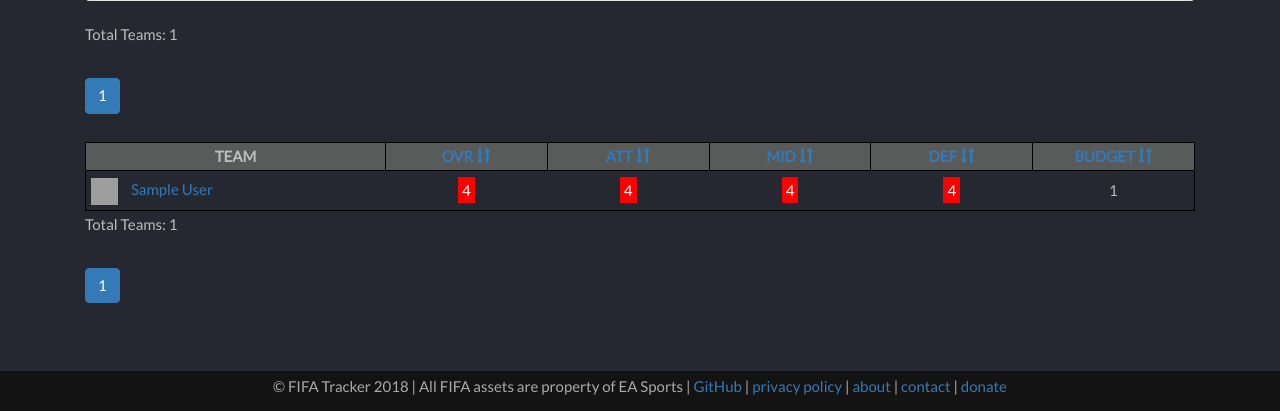
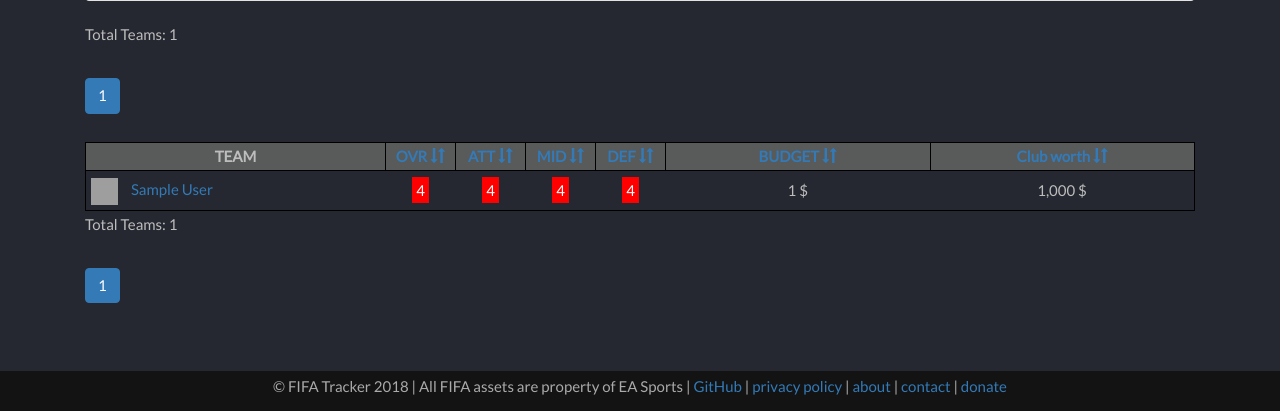
Before and after one commit to mortier80653/FIFA-Tracker, a Django app: page /teams/ in a window 1280 px wide. Shown: the part 756-1167 px from the top of the page. Run offline with Django 3.2, Linux system fonts and the light colour scheme; a user stored in the database is signed in; tables that the repository leaves empty hold one stand-in row (values such as "Sample post"); parts of the project's set-up code (start-up, migrations or seed data) failed here and were passed over; some libraries are stand-ins or nearby versions; grey boxes are pictures that could not be loaded.

Commit message:
Added "Club Worth" column to teams Club worth and transfer budget is now comma separated

```diff
--- a/FIFATracker/static/js/FIFA_TRACKER.js
+++ b/FIFATracker/static/js/FIFA_TRACKER.js
@@ -11,8 +11,24 @@ $(document).ready(function(){
   changeProfilePublicStatus();
   cleanUrl();
   careerFileUpload();
+  numberWithCommas();
   ToolsCalculator();
 });
+
+function numberWithCommas() {
+    // Club Worth
+    let cwspan = $(".clubworth");
+    cwspan.each(function() {
+        $(this).text($(this).text().replace(/(\d)(?=(\d{3})+(?!\d))/g, "$1,") + ",000");
+    });
+
+    // Transfer Budget
+    let tbspan = $(".transferbudget");
+    tbspan.each(function() {
+        $(this).text($(this).text().replace(/(\d)(?=(\d{3})+(?!\d))/g, "$1,"));
+    });
+
+};
 
 function ToolsCalculator() {
 
--- a/FIFATracker/templates/base.html
+++ b/FIFATracker/templates/base.html
@@ -22,7 +22,7 @@
 	<script src="https://maxcdn.bootstrapcdn.com/bootstrap/4.0.0/js/bootstrap.min.js" integrity="sha384-JZR6Spejh4U02d8jOt6vLEHfe/JQGiRRSQQxSfFWpi1MquVdAyjUar5+76PVCmYl" crossorigin="anonymous"></script>
 	<script src="{% static 'js\colResizable-1.6.min.js' %}"></script>
 	<script src="{% static 'js\selectize.min.js' %}"></script>
-	<script src="{% static 'js\FIFA_TRACKER.js' %}?v=6"></script>
+	<script src="{% static 'js\FIFA_TRACKER.js' %}?v=7"></script>
 	<!-- Global site tag (gtag.js) - Google Analytics -->
 	<script async src="https://www.googletagmanager.com/gtag/js?id=UA-112744715-1"></script>
 	<script>
--- a/FIFATracker/templates/teams/team.html
+++ b/FIFATracker/templates/teams/team.html
@@ -132,11 +132,11 @@
                         <tbody>
                             <tr>
                                 <td>{% trans 'Budget' %}</td>
-                                <td align="right"> {{team.transferbudget}}</td>
+                                <td align="right"><span class="transferbudget">{{team.transferbudget}}</span> {{ request.session.currency_symbol }}</td>
                             </tr>
                             <tr>
                                 <td>{% trans 'Club worth' %}</td>
-                                <td align="right"> {{team.clubworth}}</td>
+                                <td align="right"><span class="clubworth">{{team.clubworth}}</span> {{ request.session.currency_symbol }}</td>
                             </tr>
                             <tr>
                                 <td>{% trans 'Popularity' %}</td>
--- a/FIFATracker/templates/teams/teams.html
+++ b/FIFATracker/templates/teams/teams.html
@@ -182,7 +182,7 @@
         <thead>
             <tr>
                 <th class="text-center" width="300px;">{% trans 'TEAM' %}</th>
-                <th class="text-center">
+                <th class="text-center" width="70px;">
                     {% if request_query_dict.order_by == "-overallrating" %}
                     <a href="{% url_params request '?order_by=' 'overallrating' %}">
                         {% trans 'OVR' %}
@@ -200,7 +200,7 @@
                     </a>
                     {% endif %}
                 </th>
-                <th class="text-center">
+                <th class="text-center" width="70px;">
                     {% if request_query_dict.order_by == "-attackrating" %}
                     <a href="{% url_params request '?order_by=' 'attackrating' %}">
                         {% trans 'ATT' %}
@@ -218,7 +218,7 @@
                     </a>
                     {% endif %}
                 </th>
-                <th class="text-center">
+                <th class="text-center" width="70px;">
                     {% if request_query_dict.order_by == "-midfieldrating" %}
                     <a href="{% url_params request '?order_by=' 'midfieldrating' %}">
                         {% trans 'MID' %}
@@ -236,7 +236,7 @@
                     </a>
                     {% endif %}
                 </th>
-                <th class="text-center">
+                <th class="text-center" width="70px;">
                     {% if request_query_dict.order_by == "-defenserating" %}
                     <a href="{% url_params request '?order_by=' 'defenserating' %}">
                         {% trans 'DEF' %}
@@ -254,7 +254,6 @@
                     </a>
                     {% endif %}
                 </th>
-
                 <th class="text-center">
                     {% if request_query_dict.order_by == "-transferbudget" %}
                     <a href="{% url_params request '?order_by=' 'transferbudget' %}">
@@ -269,6 +268,24 @@
                     {% else %}
                     <a href="{% url_params request '?order_by=' '-transferbudget' %}">
                         {% trans 'BUDGET' %}
+                        <span class="glyphicon glyphicon-sort"></span>
+                    </a>
+                    {% endif %}
+                </th>
+                <th class="text-center">
+                    {% if request_query_dict.order_by == "-clubworth" %}
+                    <a href="{% url_params request '?order_by=' 'clubworth' %}">
+                        {% trans 'Club worth' %}
+                        <span class="glyphicon glyphicon-sort-by-order-alt"></span>
+                    </a>
+                    {% elif request_query_dict.order_by == "clubworth" %}
+                    <a href="{% url_params request '?order_by=' '-clubworth' %}">
+                        {% trans 'Club worth' %}
+                        <span class="glyphicon glyphicon-sort-by-order"></span>
+                    </a>
+                    {% else %}
+                    <a href="{% url_params request '?order_by=' '-clubworth' %}">
+                        {% trans 'Club worth' %}
                         <span class="glyphicon glyphicon-sort"></span>
                     </a>
                     {% endif %}
@@ -302,7 +319,10 @@
                     <span class="ratinglabel rat{{team.defenserating}}">{{ team.defenserating }}</span>
                 </td>
                 <td class="text-center">
-                    {{team.transferbudget}}
+                    <span class="transferbudget">{{team.transferbudget}}</span> {{ request.session.currency_symbol }}
+                </td>
+                <td class="text-center">
+                    <span class="clubworth">{{team.clubworth}}</span> {{ request.session.currency_symbol }}
                 </td>
             </tr>
             {% endfor %}
```
